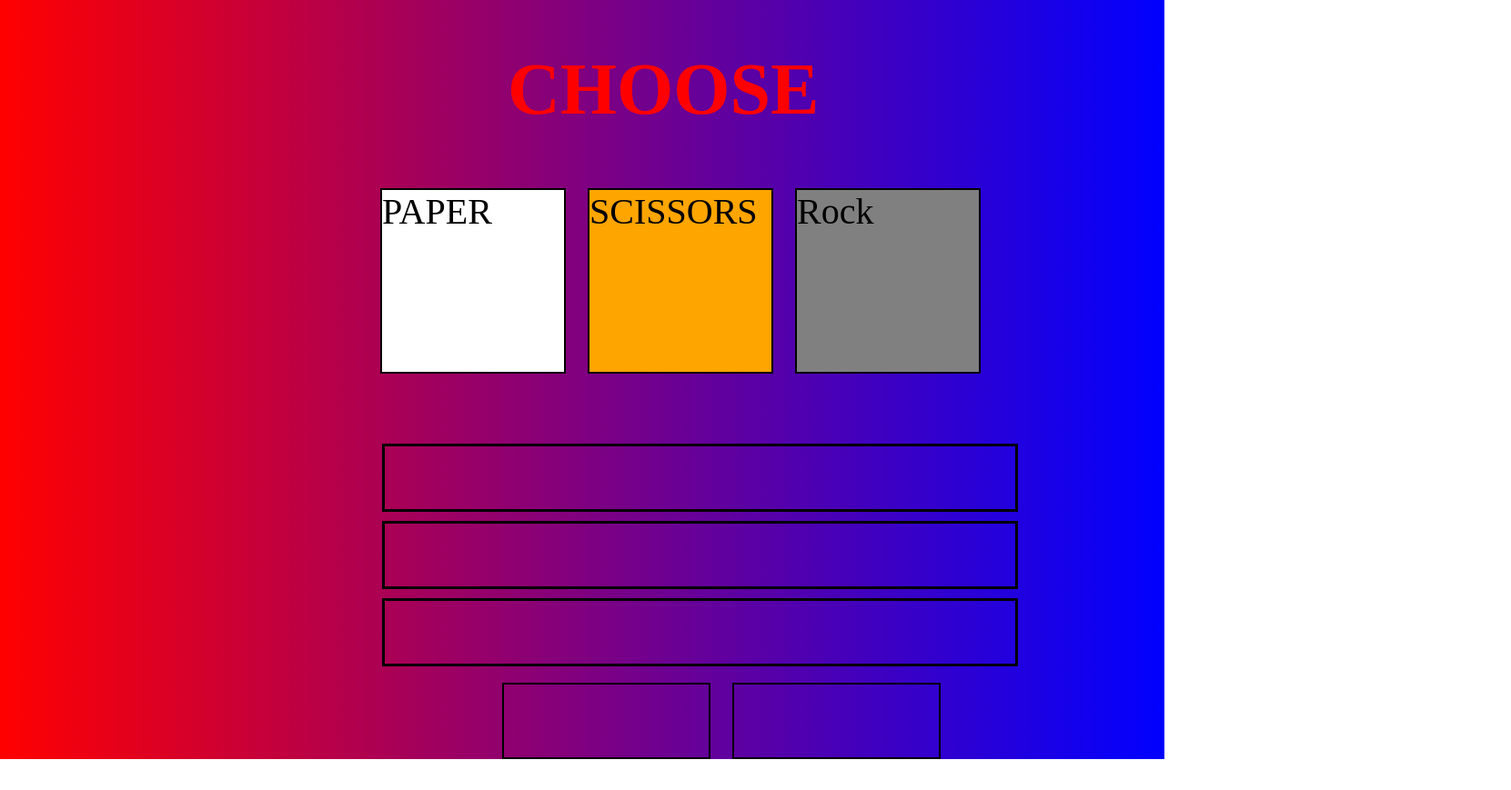
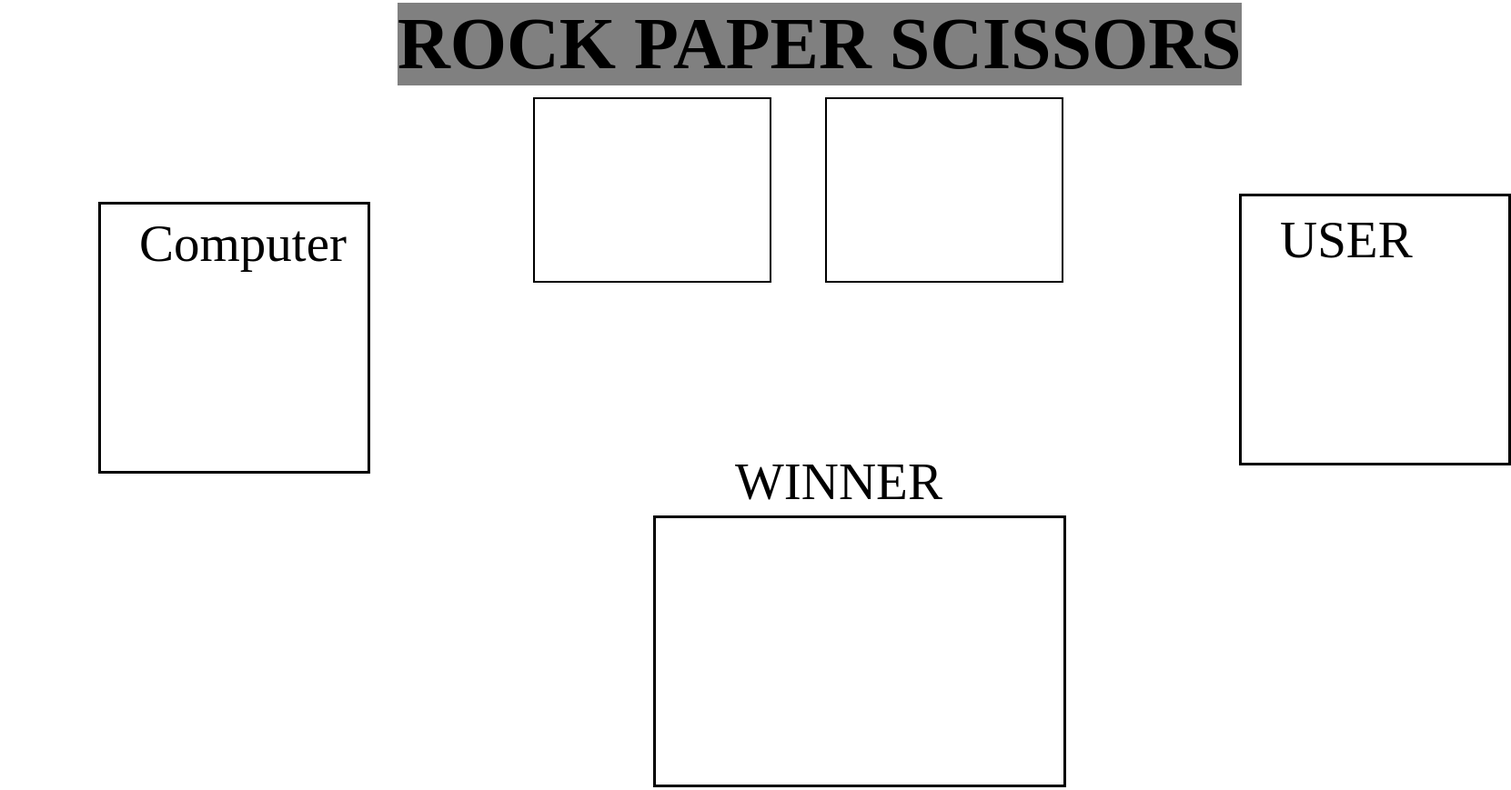
Before and after one commit to amitsingh-codes/rock-paper-scissor-game, a plain HTML site: page index.html in a window 1280 px wide. Shown: the part 1-870 px from the top of the page at 91% size, 1661 px wide, since content can reach past the window. Before the commit the page ends 836 px from the top, so only its background shows below. Drawn offline with Linux system fonts and the light colour scheme.

Commit message:
changed the design

```diff
--- a/index.html
+++ b/index.html
@@ -9,19 +9,22 @@
 </head>
 
 <body>
-    <h1>CHOOSE</h1>
+    <h1>ROCK PAPER SCISSORS</h1>
+    <div class="counter">
+        <div class="usercounter count"></div>
+        <div class="compcounter count"></div>
+    </div>
+    <div class="Computer">Computer</div>
+    <div class="computerchoice box"></div>
+    <div class="user">USER</div>
+    <div class="userchoice box"></div>
+    <div class="winner">WINNER</div>
+    <div class="result"></div>
     <div class="container">
         <div class="paper ttt">PAPER</div>
         <div class="scissors ttt">SCISSORS</div>
         <div class="rock ttt">Rock</div>
     </div>
-    <div class="computerchoice box"></div>
-    <div class="userchoice box"></div>
-    <div class="result box"></div>
-    <div class="counter">
-        <div class="usercounter count"></div>
-        <div class="compcounter count"></div>
-    </div>
     <script src="script.js"></script>
 </body>
 
--- a/script.js
+++ b/script.js
@@ -31,32 +31,32 @@ function userselection(){
     rock.addEventListener("click",function(){
         let c = "rock"
         RPS()
-        computerchoice.innerHTML = `computer choice : ${b}`
-        userchoice.innerHTML = `user choice : ${c} `
+        computerchoice.innerHTML = `<h2>${b}</h2>`
+        userchoice.innerHTML = `<h2>${c}</h2> `
         start(c,b)
-        usercounter.innerHTML = `user:${usercount}`
-        compcounter.innerHTML = `Computer:${compcount}`
+        usercounter.innerHTML = `<h3>user:${usercount}</h3>`
+        compcounter.innerHTML = `<h3>Computer:${compcount}</h3>`
         return c
     })
     scissor.addEventListener("click",function(){
         let c = "scissor"
         RPS()
-        computerchoice.innerHTML = `computer choice : ${b}`
-        userchoice.innerHTML = `user choice : ${c} `
+        computerchoice.innerHTML = `<h2>${b}</h2>`
+        userchoice.innerHTML = `<h2>${c}</h2> `
         start(c,b)
-        usercounter.innerHTML = `user:${usercount}`
-        compcounter.innerHTML = `Computer:${compcount}`
+        usercounter.innerHTML = `<h3>user:${usercount}</h3>`
+        compcounter.innerHTML = `<h3>Computer:${compcount}</h3>`
         return c
 
     })
     paper.addEventListener("click",function(){
         let c = "paper"
         RPS()
-        computerchoice.innerHTML = `computer choice : ${b}`
-        userchoice.innerHTML = `user choice : ${c} `
+        computerchoice.innerHTML = `<h2>${b}</h2>`
+        userchoice.innerHTML = `<h2>${c}</h2>`
         start(c,b)
-        usercounter.innerHTML = `user:${usercount}`
-        compcounter.innerHTML = `Computer:${compcount}`
+        usercounter.innerHTML = `<h3>user:${usercount}</h3>`
+        compcounter.innerHTML = `<h3>Computer:${compcount}</h3>`
         return c
     })
 }
@@ -70,14 +70,14 @@ let compcount = 0
 
 function start(c,b){
     if (c == b){
-        result.innerHTML = "Both are equal run it again"
+        result.innerHTML = "<h2>Equal</h2> "
     }
     else if ((c == "scissor" && b == "rock") || (c == "rock" && b == "paper") || (c == "paper" && b == "scissor")){
-        result.innerHTML = "Computer have won the game"
+        result.innerHTML = "<h2>Computer</h2>"
         compcount = compcount + 1
     }
     else if((c == "rock" && b == "scissor") || (c == "paper" && b == "rock") || (c == "scissor" && b == "paper")){
-        result.innerHTML = "User have won the game"
+        result.innerHTML = "<h2>User</h2>"
         usercount = usercount + 1
     }
     else{
--- a/style.css
+++ b/style.css
@@ -1,23 +1,23 @@
-body{
-    background: linear-gradient(to right, red, blue);
-}
-
 h1{
     position: relative;
-    left: 550px;
+    top: -50px;
+    left:429px;
     font-size: 80px;
-    color: red;
-    width: 374px;
+    color: black;
+    width: fit-content;
+    background-color: gray;
 }
 .ttt{
     height: 200px;
     width: 200px;
     border: 2px solid black;
     font-size: 40px;
-    margin: 10px;
+    margin-left: 49px;
     display: inline-block;
     position: relative;
-    left: 400px;
+    left: 507px;
+    top: -387px;
+    text-align: center;
 }
 
 .rock{
@@ -43,40 +43,76 @@ h1{
     border: 3px solid black;
 }
 
+.counter{
+    height: 10px;
+}
+
 .computerchoice{
     font-size: 57px;
-    height: 69px;
-    width: 693px;
+    height: 293px;
+    width: 293px;
     color: black;
     position: relative;
-    top: 57px;
-    left: 402px;
+    top: -50px;
+    left: 100px;
     border: 3px solid black;
 }
 
 .userchoice{
     font-size: 57px;
-    height: 69px;
-    width: 693px;
+    height: 293px;
+    width: 293px;
     color: black;
     position: relative;
-    top: 57px;
-    left: 402px;
+    top: -423px;
+    left: 1354px;
     border: 3px solid black;
 }
 
-.box{
-    margin: 10px;
+.count{
+    height: 200px;
+    width: 258px;
+    border: 2px solid black;
+    font-size: 40px;
+    margin-left: 55px;
+    display: inline-block;
+    position: relative;
+    left: 523px;
+    top: -90px;
 }
 
-.count{
-    height: 80px;
-    width: 225px;
-    border: 2px solid black;
-    font-size: 40px;
-    margin: 10px;
-    display: inline-block;
+.Computer{
+    font-size: 57px;
     position: relative;
-    left: 534px;
-    top: 55px;
+    left: 145px;
+    top: 28px;
+    width: fit-content;
 }
+
+h2{
+    margin-left: 40px;
+}
+
+.user{
+    font-size: 57px;
+    position: relative;
+    left: 1399px;
+    top: -340px;
+    width: fit-content;
+}
+
+.result{
+    height: 293px;
+    width: 448px;
+    position: relative;
+    top: -433px;
+    left: 710px;
+}
+
+.winner{
+    font-size: 57px;
+    position: relative;
+    left: 800px;
+    top: -438px;
+    width: fit-content;
+}
```
